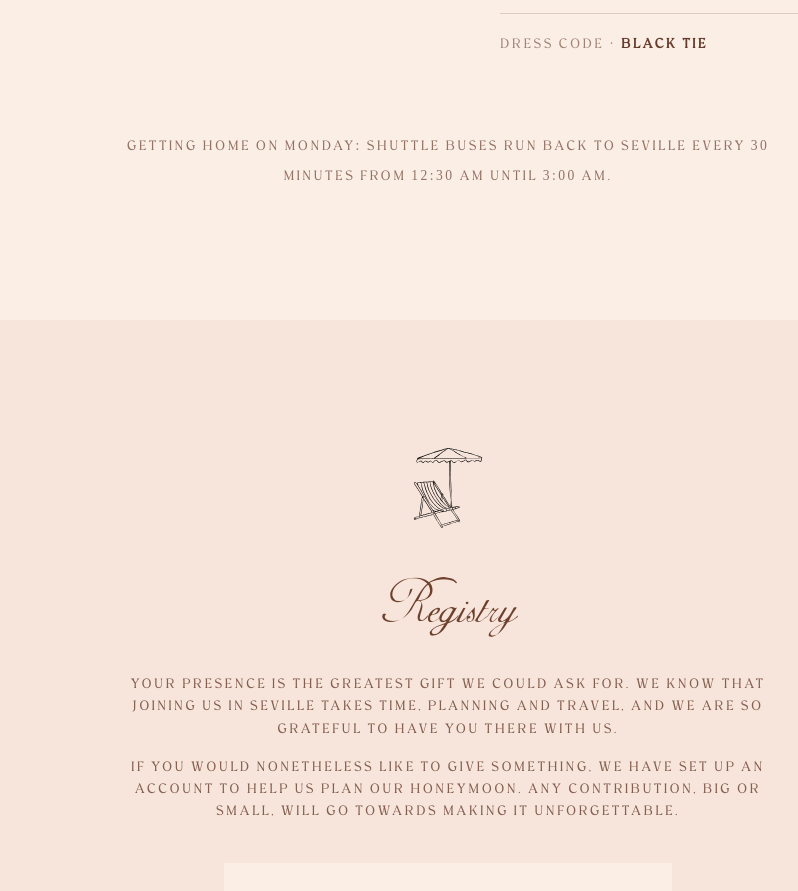
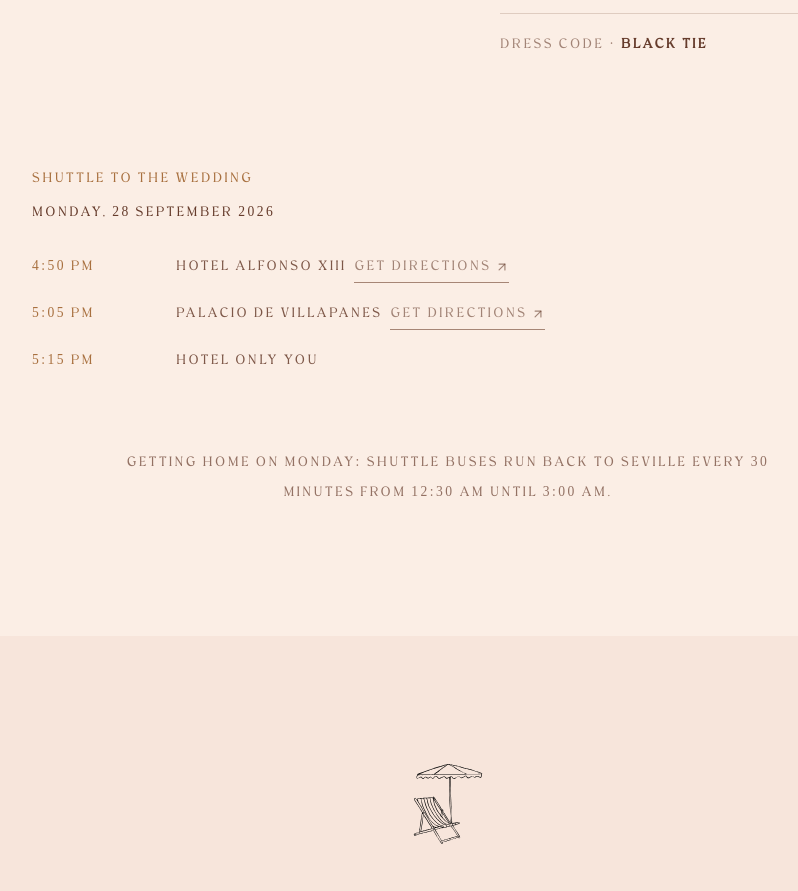
Before and after one commit to jahircws/wedding-info, a Next.js app: page / in a window 1280 px wide. Shown: the part 3160-4051 px from the top of the page, without its empty margins (192-990 px from the left). Built offline with nearby package versions, Linux system fonts and the light colour scheme; no server answers; the database is empty; a web font is replaced by a local one.

Commit message:
new info added

```diff
--- a/components/sections/Schedule.tsx
+++ b/components/sections/Schedule.tsx
@@ -14,6 +14,24 @@ const WELCOME_VENUE: ScheduleVenue = {
   venueAddress: "Plaza de Pilatos 1, 41003 Sevilla, Spain",
   mapUrl: "https://maps.google.com/?cid=722524835013631915",
 };
+
+const SHUTTLE_STOPS = [
+  {
+    time: "4:50 PM",
+    name: "Hotel Alfonso XIII",
+    mapUrl: "https://maps.app.goo.gl/fEJ8WHAdwfsK9Fm2A",
+  },
+  {
+    time: "5:05 PM",
+    name: "Palacio de Villapanes",
+    mapUrl: "https://maps.app.goo.gl/tyzGe5theawPuLVF9",
+  },
+  {
+    time: "5:15 PM",
+    name: "Hotel Only You",
+    mapUrl: undefined,
+  },
+];
 
 function buildDays(weddingVenue: ScheduleVenue) {
   return [
@@ -96,6 +114,39 @@ export default function Schedule({ weddingVenue }: { weddingVenue: ScheduleVenue
         ))}
       </div>
 
+      <motion.div
+        initial={{ opacity: 0, y: 24 }}
+        whileInView={{ opacity: 1, y: 0 }}
+        viewport={{ once: true, amount: 0.3 }}
+        transition={{ duration: 0.7, ease: "easeInOut" }}
+        className="relative z-10 mx-auto mt-10 max-w-4xl rounded-none bg-cream-50 p-8"
+      >
+        <p className="copy-caps text-honey">Shuttle to the Wedding</p>
+        <h3 className="mt-1 font-body copy-caps text-clay-700">Monday, 28 September 2026</h3>
+
+        <ul className="mt-6 space-y-4">
+          {SHUTTLE_STOPS.map((stop) => (
+            <li key={stop.name} className="flex items-baseline gap-4">
+              <span className="copy-caps w-32 shrink-0 text-honey">{stop.time}</span>
+              <span className="copy-caps text-clay-700/85">
+                {stop.name}
+                {stop.mapUrl && (
+                  <a
+                    href={stop.mapUrl}
+                    target="_blank"
+                    rel="noopener noreferrer"
+                    className="copy-caps ml-2 inline-flex items-center gap-1 border-b border-clay-600/60 text-clay-700/60 transition-colors duration-200 ease-in-out hover:text-clay-900"
+                  >
+                    Get Directions
+                    <ArrowUpRight size={14} strokeWidth={2} aria-hidden="true" />
+                  </a>
+                )}
+              </span>
+            </li>
+          ))}
+        </ul>
+      </motion.div>
+
       <motion.p
         initial={{ opacity: 0, y: 12 }}
         whileInView={{ opacity: 1, y: 0 }}
```
